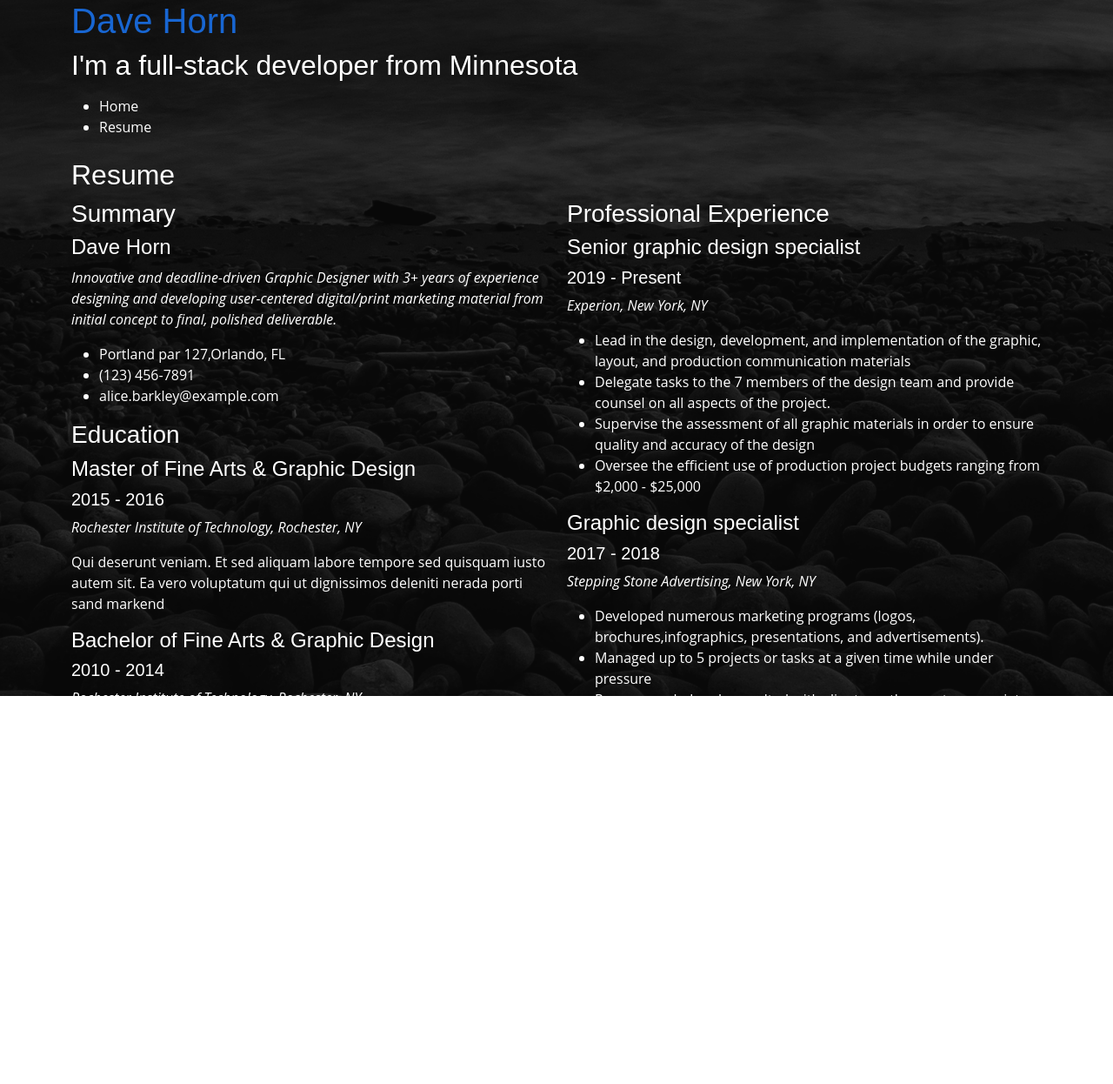
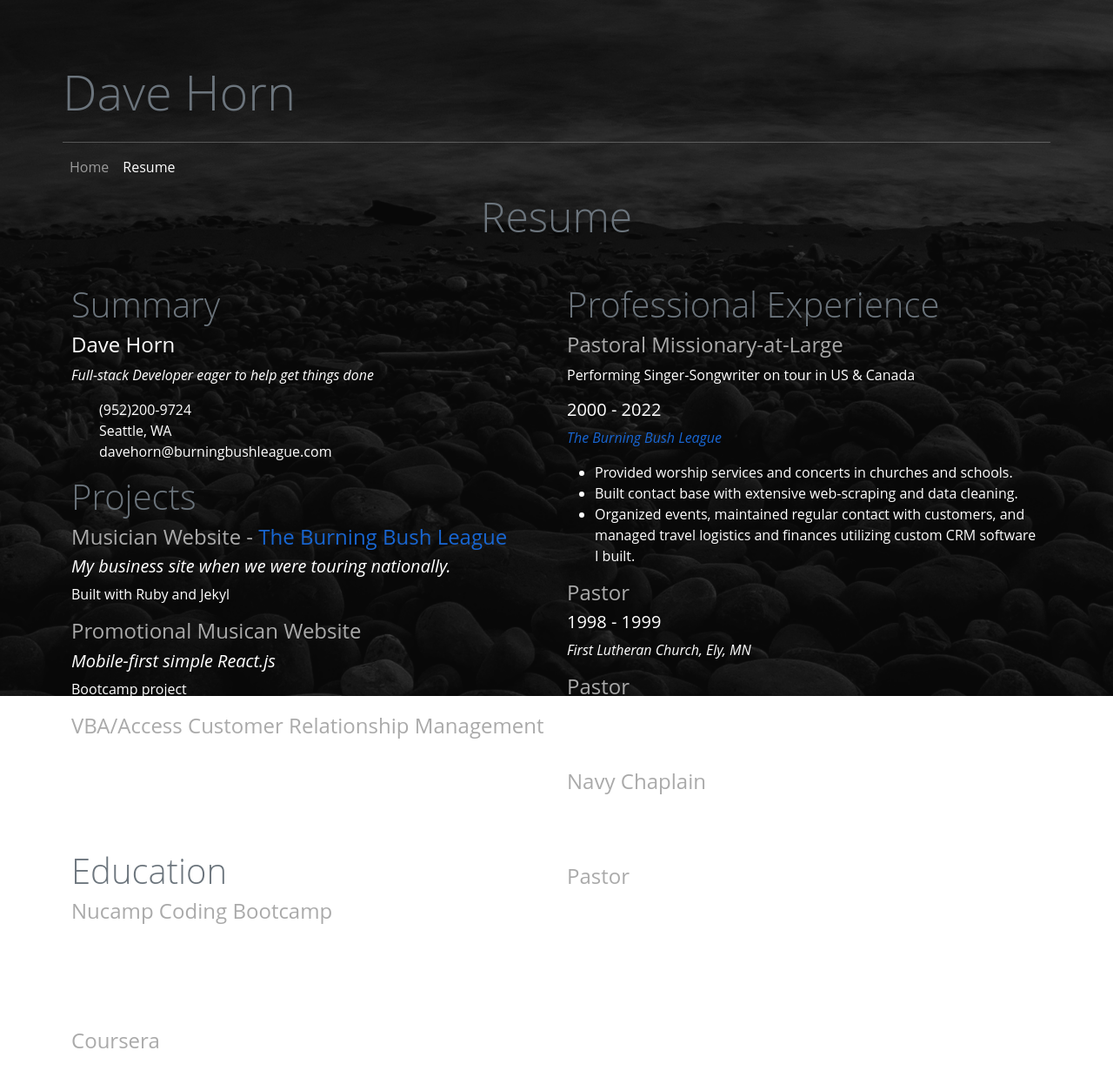
Before and after one commit to DaveBBL/DaveBBL.github.io, a website: page resume.html in a window 1280 px wide. Shown: the top 1246 px of the page at 87% size. Before the commit the page ends 918 px from the top, so only its background shows below. Drawn offline with nearby package versions, Linux system fonts and the light colour scheme.

Commit message:
Add resume

```diff
--- a/css/styles.css
+++ b/css/styles.css
@@ -34,11 +34,10 @@ a:hover {
   text-decoration: none;
 }
 
-h1,
-h2,
-h3,
-h4,
-h5,
-h6 {
-  font-family: "Raleway", sans-serif;
+.resume-contact li {
+  list-style-type: none;
 }
+
+.resume-item h4 {
+  color: #aaaaaa;
+}
--- a/resume.html
+++ b/resume.html
@@ -14,22 +14,20 @@
   </head>
   <body>
     <header id="header">
-      <div class="container">
-        <h1><a href="index.html">Dave Horn</a></h1>
-        <h2>I'm a <span>full-stack developer</span> from Minnesota</h2>
-
-        <nav id="navbar" class="navbar">
-          <ul>
-            <li><a class="nav-link" href="index.html">Home</a></li>
-            <li><a class="nav-link active" href="resume.html">Resume</a></li>
-            <!-- <li><a class="nav-link" href="#services">Services</a></li>
-            <li><a class="nav-link" href="#portfolio">Portfolio</a></li>
-            <li><a class="nav-link" href="#contact">Contact</a></li> -->
+      <div class="h-100 p-5 pb-0 m-4 mb-0">
+        <h1 class="display-4  "><a class="text-secondary" href="index.html">Dave Horn</a></h1>
+        <hr class="mt-4 mb-0">
+        <nav class="navbar navbar-expand-sm navbar-dark">
+          <ul class="navbar-nav me-auto mb-2 mb-lg-0">
+            <li class="nav-item">
+              <a class="nav-link" aria-current="page" href="index.html">Home</a>
+            </li>
+            <li class="nav-item">
+              <a class="nav-link active" href="resume.html">Resume</a>
+            </li>
           </ul>
-          <i class="bi bi-list mobile-nav-toggle"></i>
         </nav>
         <!-- .navbar -->
-
         <!-- <div class="social-links">
           <a href="#" class="twitter"><i class="bi bi-twitter"></i></a>
           <a href="#" class="facebook"><i class="bi bi-facebook"></i></a>
@@ -44,71 +42,112 @@
   <section id="resume" class="resume">
     <div class="container">
 
-      <div class="section-title">
-        <h2>Resume</h2>
+      <div class="text-center mb-5">
+        <h2 class="display-5 text-secondary">Resume</h2>
       </div>
 
       <div class="row">
-        <div class="col-lg-6">
-          <h3 class="resume-title">Summary</h3>
-          <div class="resume-item pb-0">
+        <div class="col">
+          <h3 class="display-6 text-secondary">Summary</h3>
+          <div class="resume-contact pb-0">
             <h4>Dave Horn</h4>
-            <p><em>Innovative and deadline-driven Graphic Designer with 3+ years of experience designing and developing user-centered digital/print marketing material from initial concept to final, polished deliverable.</em></p>
+            <p><em>Full-stack Developer eager to help get things done</em></p>
             <p>
               <ul>
-                <li>Portland par 127,Orlando, FL</li>
-                <li>(123) 456-7891</li>
-                <li>alice.barkley@example.com</li>
+                <li>(952)200-9724</li>
+                <li>Seattle, WA</li>
+                <li>davehorn@burningbushleague.com</li>
               </ul>
             </p>
           </div>
+            <h3 class="display-6 text-secondary">Projects</h3>
+            <div class="resume-item">
+              <h4>Musician Website - <a href="http://burningbushleague.com">The Burning Bush League</a></h4>
 
-          <h3 class="resume-title">Education</h3>
-          <div class="resume-item">
-            <h4>Master of Fine Arts &amp; Graphic Design</h4>
-            <h5>2015 - 2016</h5>
-            <p><em>Rochester Institute of Technology, Rochester, NY</em></p>
-            <p>Qui deserunt veniam. Et sed aliquam labore tempore sed quisquam iusto autem sit. Ea vero voluptatum qui ut dignissimos deleniti nerada porti sand markend</p>
+              <h5><em>My business site when we were touring nationally.</em></h5>
+              <p>Built with Ruby and Jekyl</p>
             </div>
             <div class="resume-item">
-            <h4>Bachelor of Fine Arts &amp; Graphic Design</h4>
-            <h5>2010 - 2014</h5>
-            <p><em>Rochester Institute of Technology, Rochester, NY</em></p>
-            <p>Quia nobis sequi est occaecati aut. Repudiandae et iusto quae reiciendis et quis Eius vel ratione eius unde vitae rerum voluptates asperiores voluptatem Earum molestiae consequatur neque etlon sader mart dila</p>
+              <h4>Promotional Musican Website</h4>
+              <h5><em>Mobile-first simple React.js</em></h5>
+              <p>Bootcamp project</p>
             </div>
-        </div>
-        <div class="col-lg-6">
-          <h3 class="resume-title">Professional Experience</h3>
             <div class="resume-item">
-            <h4>Senior graphic design specialist</h4>
-            <h5>2019 - Present</h5>
-            <p><em>Experion, New York, NY </em></p>
-            <p>
-            <ul>
-              <li>Lead in the design, development, and implementation of the graphic, layout, and production communication materials</li>
-              <li>Delegate tasks to the 7 members of the design team and provide counsel on all aspects of the project. </li>
-              <li>Supervise the assessment of all graphic materials in order to ensure quality and accuracy of the design</li>
-              <li>Oversee the efficient use of production project budgets ranging from $2,000 - $25,000</li>
-            </ul>
+              <h4>VBA/Access Customer Relationship Management</h4>
+              <h5><em>Managing all aspects of touring musician business 2005-2022</em></h5>
+              <p>Built and maintained VBA and SQL backend and MS Access frontend
+                on local intranet to manage contacts, events, venues, tour schedules, and finances.
               </p>
             </div>
+
+            <h3 class="display-6 text-secondary">Education</h3>
             <div class="resume-item">
-            <h4>Graphic design specialist</h4>
-            <h5>2017 - 2018</h5>
-            <p><em>Stepping Stone Advertising, New York, NY</em></p>
-            <p>
-            <ul>
-              <li>Developed numerous marketing programs (logos, brochures,infographics, presentations, and advertisements).</li>
-              <li>Managed up to 5 projects or tasks at a given time while under pressure</li>
-              <li>Recommended and consulted with clients on the most appropriate graphic design</li>
-              <li>Created 4+ design presentations and proposals a month for clients and account managers</li>
-            </ul>
-            </p>
+              <h4>Nucamp Coding Bootcamp</h4>
+              <h5><em>Full-stack Web Developer</em></h5>
+              <p class="mb-2">2022 - 2023</p>
+              <p class="mb-4">Bootstrap, React, Redux, React Native, NodeJS, Express, and MongoDB</p>
             </div>
+            <div class="resume-item">
+              <h4>Coursera</h4>
+              <h5>Google IT Automation with Python</h5>
+              <p class="mb-2">2021</p>
+              <p><em>Automating Real-World Tasks with Python,
+                Using Python to Interact with the Operating System,
+                Configuration Management and the Cloud,
+                Introduction to Git and GitHub,
+                Troubleshooting and Debugging Techniques</em></p>
             </div>
+            <div class="resume-item">
+              <h4>Concordia Seminary - Saint Louis</h4>
+              <h5>Master of Divinity</h5>
+              <p class="mb-2">1982-1986</p>
+              <p><em>Theology</em></p>
+            </div>
+            <div class="resume-item">
+              <h4>Concordia College - Saint Paul</h4>
+              <h5>Bachelor of Arts</h5>
+              <p class="mb-2">1982-1986</p>
+              <p><em>Environmental Science</em></p>
             </div>
 
           </div>
+        <div class="col">
+          <h3 class="display-6 text-secondary">Professional Experience</h3>
+          <div class="resume-item">
+            <h4>Pastoral Missionary-at-Large</h4>
+            <p>Performing Singer-Songwriter on tour in US & Canada</p>
+            <h5>2000 - 2022</h5>
+            <p><em><a target="_blank" href="http://burningbushleague.com">The Burning Bush League</a></em></p>
+            <ul>
+              <li>Provided worship services and concerts in churches and schools. </li>
+              <li>Built contact base with extensive web-scraping and data cleaning.</li>
+              <li>Organized events, maintained regular contact with customers,
+                and managed travel logistics and finances utilizing custom CRM software I built.</li>
+            </ul>
+          </div>
+          <div class="resume-item">
+            <h4>Pastor</h4>
+            <h5>1998 - 1999</h5>
+            <p><em>First Lutheran Church, Ely, MN</em></p>
+          </div>
+          <div class="resume-item">
+            <h4>Pastor</h4>
+            <h5>1991 - 1997</h5>
+            <p><em>Faith Lutheran Church, Juneau, AK</em></p>
+          </div>
+          <div class="resume-item">
+            <h4>Navy Chaplain</h4>
+            <h5>1989 - 1991</h5>
+            <p><em>USS GRIDLEY, CG-21</em></p>
+          </div>
+          <div class="resume-item">
+            <h4>Pastor</h4>
+            <h5>1986 - 1989</h5>
+            <p><em>St. Peter Lutheran Church, Hannover, ND</em></p>
+          </div>
+        </div> <!-- col-lg-6 -->
+      </div> <!-- row -->
+    </div> <!-- container -->
   </section><!-- End Resume Section -->
 
   <script
```
Also changed, not shown: index.html (+14 -13 lines). Lines whose indentation alone changed are shown as unchanged.
